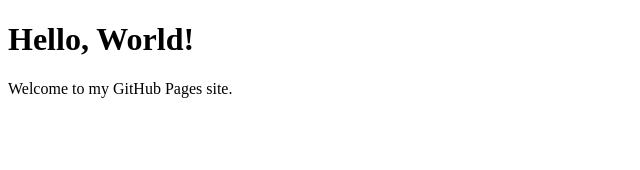
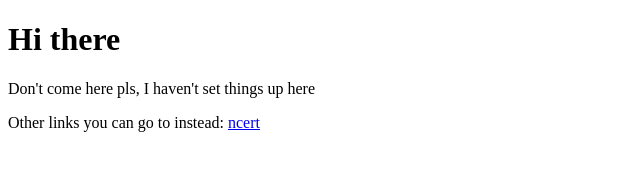
Before and after one commit to Brian-1402/Brian-1402.github.io, a plain HTML site: page index.html in a window 1280 px wide. Shown: the whole page, without its empty margins (0-640 px from the left). Drawn offline with Linux system fonts and the light colour scheme.

Commit message:
Trying to add md

```diff
--- a/index.html
+++ b/index.html
@@ -4,7 +4,8 @@
     <title>My GitHub Page</title>
 </head>
 <body>
-    <h1>Hello, World!</h1>
-    <p>Welcome to my GitHub Pages site.</p>
+    <h1>Hi there</h1>
+    <p>Don't come here pls, I haven't set things up here</p>
+	<p>Other links you can go to instead: <a href="./ncert/">ncert</a></p>
 </body>
 </html>
```
Also changed, not shown: ncert/index.html (added, +11 -0 lines), sub/index.html (deleted, +0 -10 lines), ncert/_images/ch9_concave_mirror.png (added), ncert/_images/ch9_convex_mirror.png (added), 2 other files.
